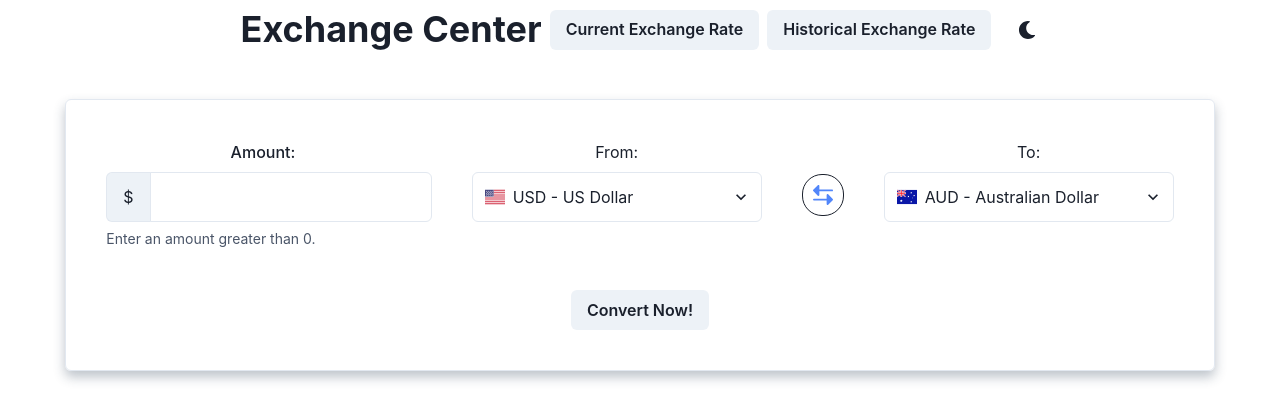
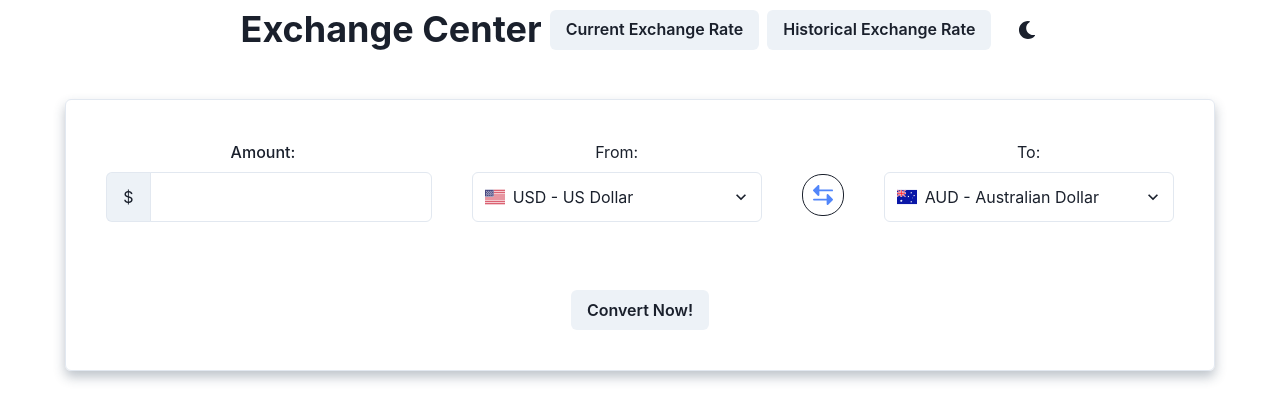
Before and after one commit to g-rossler/exchange-rate-market-app, a React (Create React App) app: page / in a window 1280 px wide. Shown: the top 420 px of the page. Built offline with nearby package versions, Linux system fonts and the light colour scheme.

Commit message:
Add handleInput from user

```diff
--- a/src/components/Currency-calculator.jsx
+++ b/src/components/Currency-calculator.jsx
@@ -23,11 +23,29 @@ import {
   Text,
   Box,
 } from '@chakra-ui/react';
+import useFetchData from '../hooks/useFetchData';
 
 function CurrencyCalculator() {
-  const [input, setInput] = useState('');
-  const handleInputChange = e => setInput(e.target.value);
-  const isErrorAmountInput = input === '3';
+  const [inputUser, setInputUser] = useState({
+    amount: "",
+    baseCurrency: "USD",
+    futureCurrency: "AUD"
+  })
+  //const isErrorAmountInput = input === '3';
+
+  function handleInputChange(e) {
+    const {name, value} = e.target
+      setInputUser(prevInputUser => {
+        return {
+          ...prevInputUser,
+          [name]: value
+        }
+      })
+  }
+
+  function fetchData(){
+    useFetchData(inputUser)
+  }
 
   return (
     <Stack
@@ -50,22 +68,19 @@ function CurrencyCalculator() {
         spacing={10}
       >
         <VStack minH="110px">
-          <FormControl isInvalid={isErrorAmountInput}>
+          <FormControl>
             <FormLabel textAlign="center">Amount:</FormLabel>
             <InputGroup>
               <InputLeftAddon children="$" minH="50px" />
               <Input
                 type="text"
-                onChange={handleInputChange}
-                value={input}
+                onChange={(e) => handleInputChange(e)}
+                value={inputUser.amount}
                 minH="50px"
+                name='amount'
               />
             </InputGroup>
-            {!isErrorAmountInput ? (
-              <FormHelperText>Enter an amount greater than 0.</FormHelperText>
-            ) : (
-              <FormErrorMessage>Enter a valid number.</FormErrorMessage>
-            )}
+
           </FormControl>
         </VStack>
 
@@ -80,7 +95,7 @@ function CurrencyCalculator() {
             minW="290px"
           >
             <Image src={flagUSD} boxSize="20px" />
-            <Select variant="unstyled">
+            <Select variant="unstyled" name='baseCurrency' onChange={(e) => handleInputChange(e)}>
               <option value="USD">USD - US Dollar</option>
               <option value="AUD">AUD - Australian Dollar</option>
               <option value="CAD">CAD - Canadian Dollar</option>
@@ -111,8 +126,8 @@ function CurrencyCalculator() {
             borderColor="gray.200"
             minW="290px"
           >
-            <Image src={flagAUD} boxSize="20px" />
-            <Select variant="unstyled">
+            <Image src={flagAUD} boxSize="20px"/>
+            <Select variant="unstyled" name='futureCurrency' onChange={(e) => handleInputChange(e)}>
               <option value="AUD">AUD - Australian Dollar</option>
               <option value="USD">USD - US Dollar</option>
               <option value="CAD">CAD - Canadian Dollar</option>
@@ -124,7 +139,7 @@ function CurrencyCalculator() {
       </Stack>
 
       <Stack align="center" justify="center">
-        <Button maxW={48}>Convert Now!</Button>
+        <Button maxW={48} onClick={() => fetchData()}>Convert Now!</Button>
       </Stack>
     </Stack>
   );
```
